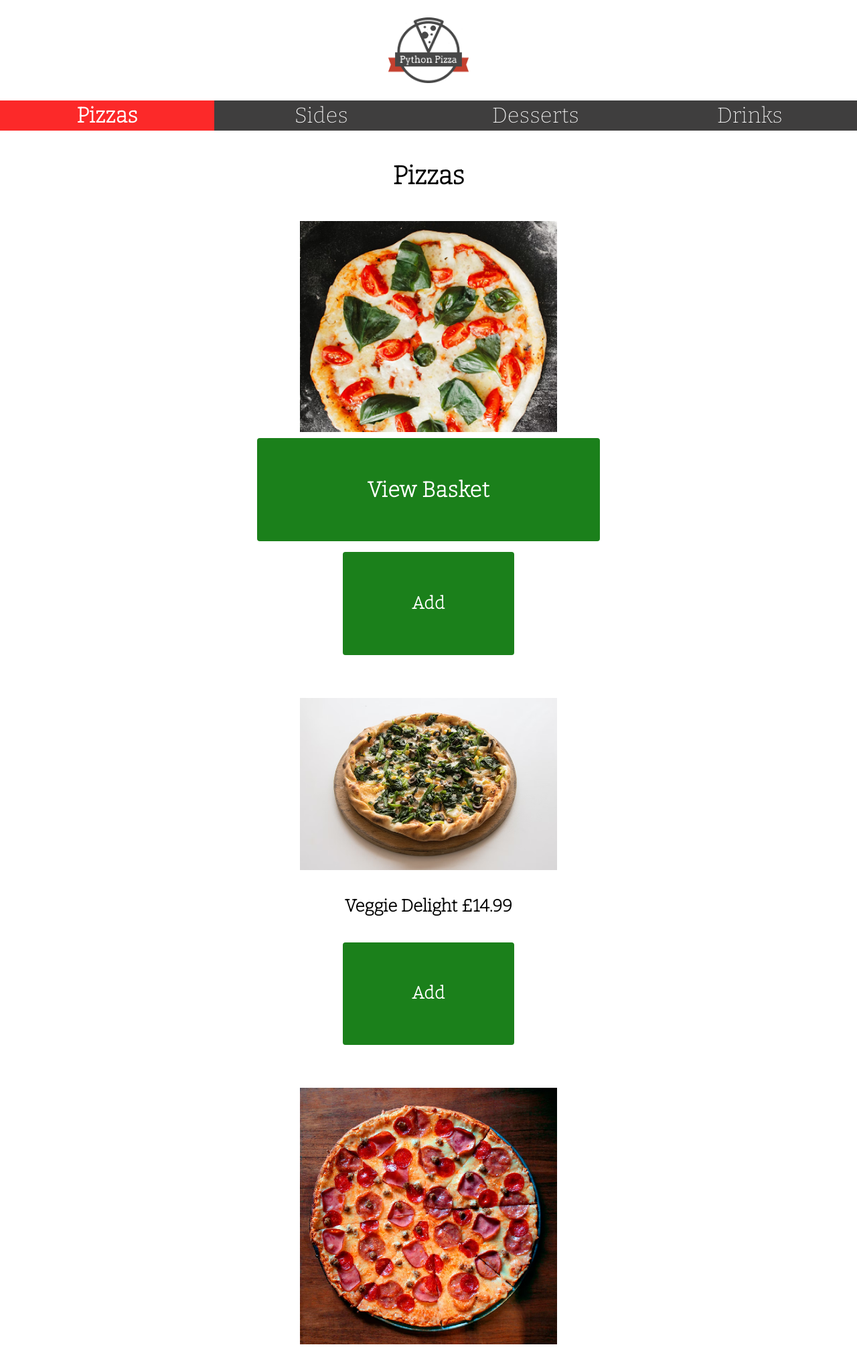
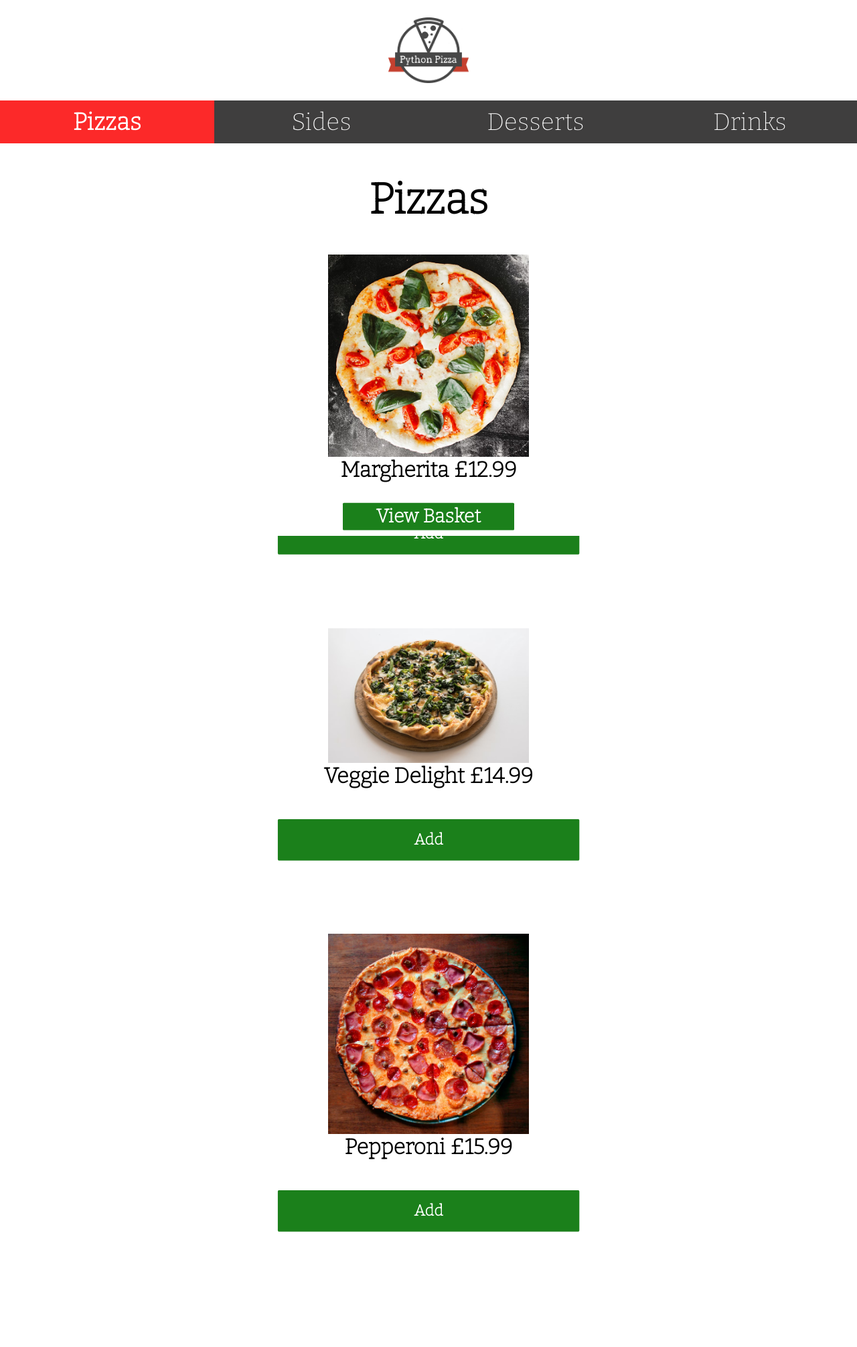
Before and after one commit to gwalker256/-CN-Innovate-Graham-FP, a Flask app: page /pizzas in a window 1280 px wide. Shown: the top 2011 px of the page at 67% size. After the commit the page ends 1839 px from the top, so only its background shows below. Run offline with Flask 2, Linux system fonts and the light colour scheme.

Commit message:
over 1200 query needs work

```diff
--- a/static/css/style.css
+++ b/static/css/style.css
@@ -162,6 +162,13 @@ h2 {
   border: none;
 }
 
+
+@media screen and (min-width: 600px){
+#error {
+  margin-top: 20%;
+}
+}
+
 @media screen and (min-width: 800px) {
   #base-nav {
     height: 5vw;
@@ -182,77 +189,113 @@ h2 {
     margin: 3vw;
   }
 
-  .add-button {
-    width: 20vw;
 
-    font-size: 2.5vw;
+
+  button {
+    transform: scale(0.4);
   }
 
+
+
   #checkout-wrapper {
-    width: 100%;
+    padding: 0;
+    height: 10vh;
+    z-index: 2000;
 
-    margin-left: -50%;
-    background-color: white;
+    border: 0;
   }
 
   #checkout-link {
-    font-size: 3vw;
+    font-size: 5.5vw;
+    border: none;
+    display: block;
+    margin-left: auto;
+    margin-right: auto;
+    border-radius: 4px;
+    width: 80vh;
+    padding: 0;
+    border: none;
+    z-index: 3000;
+  }
 
-    width: 25vw;
-  }
   .item-image {
     width: 30%;
+  }
+  #error {
+    margin-top: 20%;
+  }
+
+  #list {
+    margin-top: 5%;
+    margin-bottom: 5%;
+    font-size: 2vw;
+  }
+
+  ul {
+    padding: 0;
+    margin-bottom: 1vw;
+  }
+
+
+
+  .empty-cart {
+    font-size: 8vw;
+    padding-top: 15vh;
+  }
+
+
+
+
+  .item-price-wrapper {
+    display: flex;
+    justify-content: center;
+  }
+
+  #total-box {
+    display: flex;
+    justify-content: center;
+    margin-bottom: 0;
+    margin-top: 0;
+    font-weight: 900;
+    height: 1vh;
+  }
+
+  p {
+    font-size: 2.5vw;
+    margin: 0;
+  }
+
+  #checkout-unavailable{
+
+
+    margin-bottom: 0;
+
+    padding: 0;
+
+  }
+  #clear-button{
+    padding: 0;
+    margin-top: 0;
+    margin-bottom: 0;
   }
 }
 
 @media screen and (min-width: 1200px) {
-  #base-nav {
-    height: 3.5vw;
+
+  #error {
+    margin-top: 15%;
   }
 
-  .nav-link,
-  .active {
-    font-size: 2.5vw;
+  #list {
+    margin-top: 4%;
+    margin-bottom: 0;
+    font-size: 2vw;
+    font-size: 1.2vw;
   }
 
-  h2 {
-    font-size: 3vw;
-    margin: 3.5vw;
-  }
-
-  p {
-    font-size: 2vw;
-    margin: 3vw;
-  }
-
-  .add-button {
-    width: 20vw;
-    /* height: 50%; */
-
-    font-size: 2vw;
-  }
-
-  #checkout-link {
-    font-size: 2.5vw;
-
-    width: 40vw;
+  .item-image {
+    max-width:300px;
 
   }
 
-  #checkout-wrapper {
-    width: 100%;
-    height: 15vh;
-    padding-top:0 ;
-
-    margin-left: -50%;
-    background-color: white;
-    z-index: 100;
-
-  }
-
-
-  .add-button {
-
-
-  }
 }
--- a/templates/pizzas.html
+++ b/templates/pizzas.html
@@ -7,11 +7,7 @@
   alt="picture of Margherita pizza"
 />
 
-<div class="item-price-wrapper">
-  <p class="item-name">Margherita&nbsp;</p>
-  <p class="item-currency">£</p>
-  <p class="item-price">12.99</p>
-</div>
+<p>Margherita £12.99</p>
 
 <button
   basketitem="Margherita"
```
Also changed, not shown: static/css/temp.css (added).
